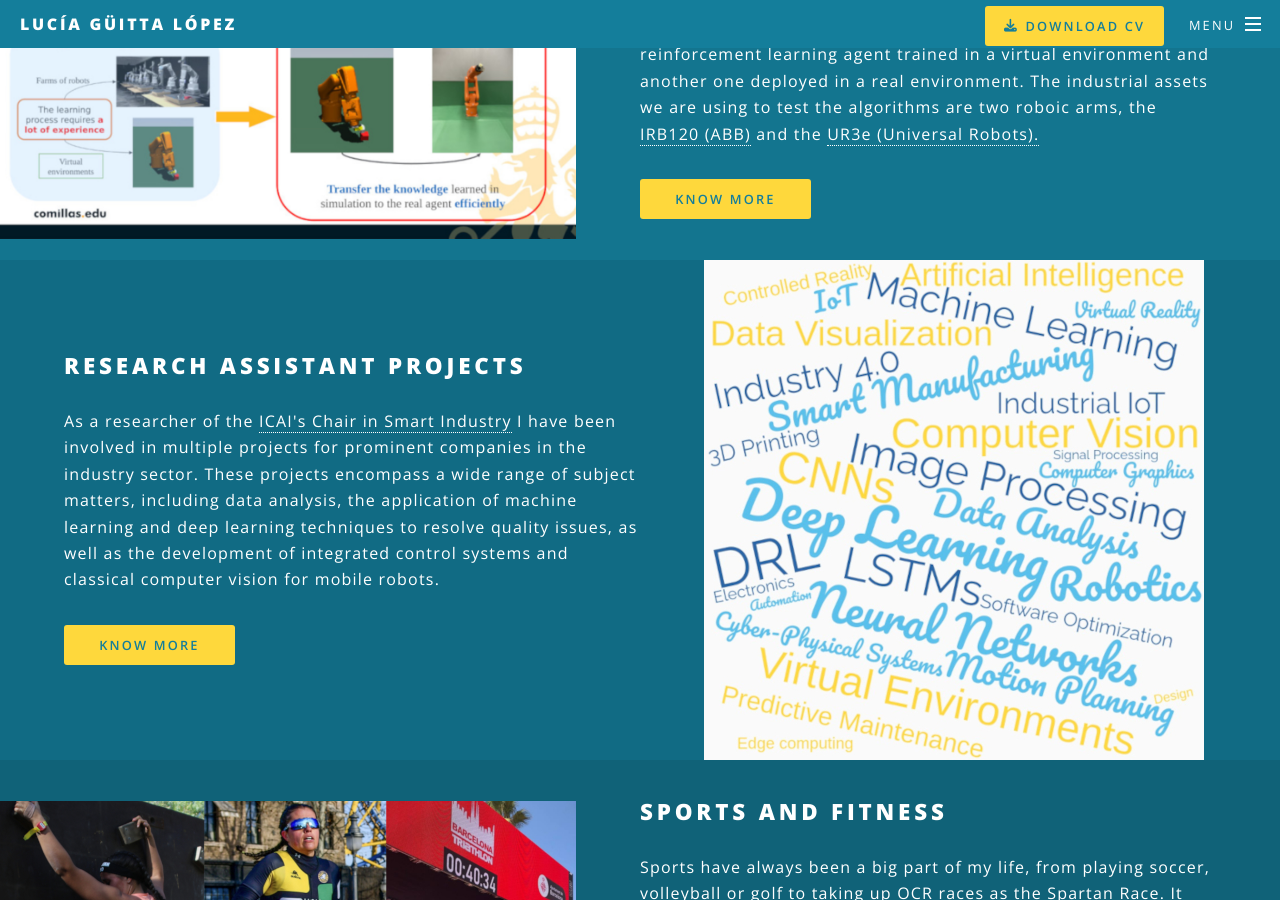
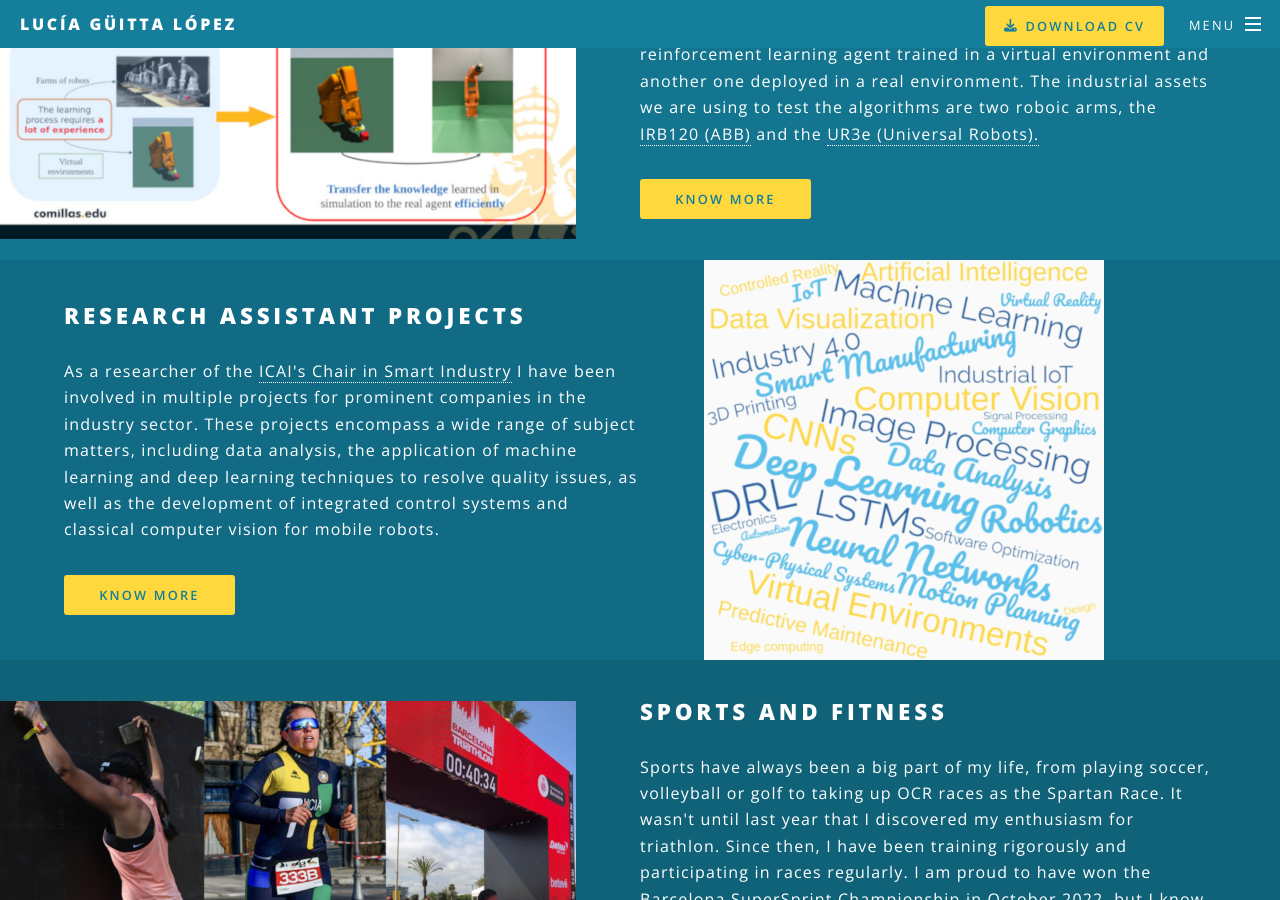
Before and after one commit to Lucia-Guitta/Lucia-Guitta.github.io, a Jekyll site: the page built from index.html, in a window 1280 px wide and 900 px high, scrolled down 1865 px. Built offline with Jekyll 4.4.1, drawn with Linux system fonts in a browser that asks for light colours; some web fonts are replaced.

Commit message:
Change image in index

```diff
--- a/index.html
+++ b/index.html
@@ -77,7 +77,7 @@ layout: landing
     </div>
   </section>
   <section class="spotlight">
-    <div class="image"><img src="images/pic_Wordcloud.jpg" alt="" /></div>
+    <div class="image"><img src="images/pic_Wordcloud.png" alt="" /></div>
     <div class="content">
       <h2>Research Assistant projects</h2>
       <p>
```
Also changed, not shown: images/pic_Wordcloud.png (added).
